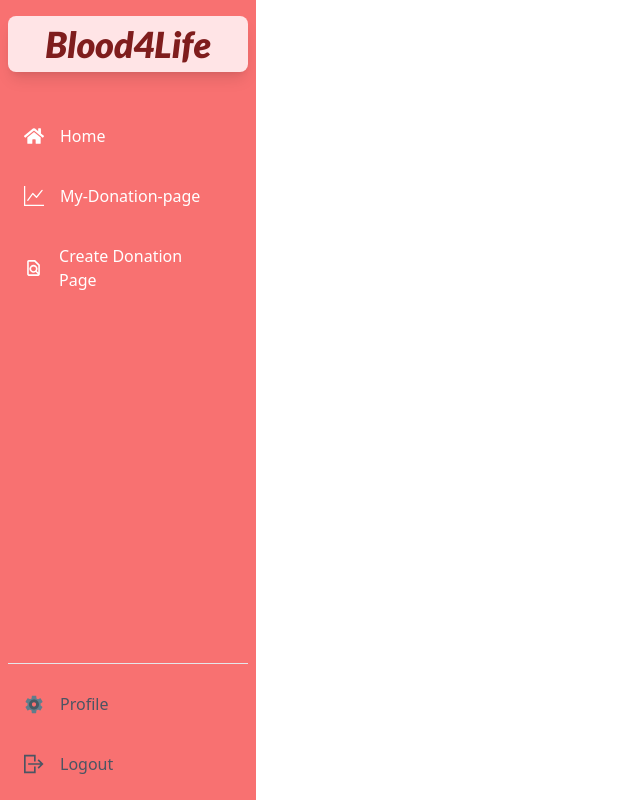
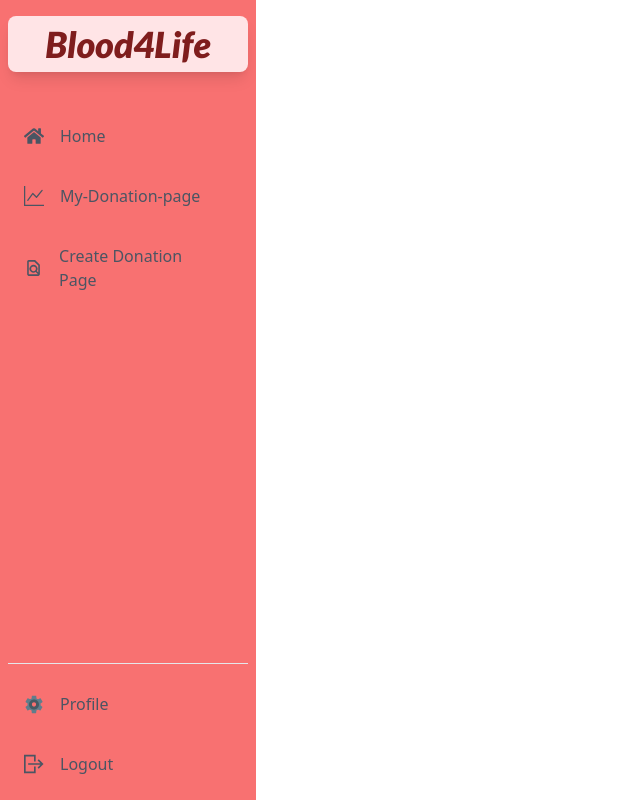
Before and after one commit to Isratjahan6898/blood-for-life-client, a React (Vite) app: page /deshboard in a window 1280 px wide. Shown: the whole page, without its empty margins (0-640 px from the left). Built offline with nearby package versions, Linux system fonts and the light colour scheme; no server answers.

Commit message:
finish update profile

```diff
--- /dev/null
+++ b/src/Pages/Deshboard/Profile/Profile.jsx
@@ -0,0 +1,18 @@
+import { useQuery } from "@tanstack/react-query";
+import useAuth from "../../../hooks/useAuth";
+import useAxiosCommon from "../../../hooks/useAxiosCommon";
+
+
+const Profile = () => {
+    const {user}= useAuth();
+
+
+    return (
+        <div>
+
+         profile
+        </div>
+    );
+};
+
+export default Profile;
--- /dev/null
+++ b/src/Pages/Deshboard/Sidebar/MenuItem.jsx
@@ -0,0 +1,23 @@
+
+import { NavLink } from 'react-router-dom'
+
+const MenuItem = ({ label, address, icon: Icon }) => {
+  return (
+    <NavLink
+      to={address}
+      end
+      className={({ isActive }) =>
+        `flex items-center px-4 py-2 my-5  transition-colors duration-300 transform  hover:bg-gray-300   hover:text-gray-700 ${
+          isActive ? 'bg-gray-300  text-gray-700' : 'text-gray-600'
+        }`
+      }
+    >
+      <Icon className='w-5 h-5' />
+
+      <span className='mx-4 font-medium'>{label}</span>
+    </NavLink>
+  )
+}
+
+
+export default MenuItem
--- a/src/Pages/Deshboard/Sidebar/Sidebar.jsx
+++ b/src/Pages/Deshboard/Sidebar/Sidebar.jsx
@@ -10,10 +10,16 @@ import { Link } from 'react-router-dom'
 import useAuth from '../../../hooks/useAuth'
 import { FaHome } from 'react-icons/fa'
 import { MdOutlineFindInPage } from 'react-icons/md'
+import useRole from '../../../hooks/useRole'
+import MenuItem from './MenuItem'
+
+
 
 const Sidebar = () => {
     const { logOut } = useAuth()
     const [isActive, setActive] = useState(false);
+    const [role]= useRole();
+    console.log(role);
 
 
     const handleToggle = () => {
@@ -60,65 +66,24 @@ const Sidebar = () => {
 
             {/*  Menu Items */}
             <nav>
-              {/* Statistics */}
+              {/* Home */}
 
 
 
-              <NavLink
-                to='/deshboard/donerHome'
-                end
-                className={({ isActive }) =>
-                  `flex items-center px-4 py-2 my-5  transition-colors duration-300 transform  hover:bg-gray-300   hover:text-gray-700 ${
-                    isActive ? 'bg-gray-300  text-gray-700' : 'text-gray-600'
-                  }`
-                }
-              >
-                <FaHome
-                 className='w-5 h-5 text-white' />
 
-                <span className='mx-4 font-medium text-white'>Home</span>
-              </NavLink>
 
-              <NavLink
-                to='/deshboard/my-donation-page'
-                end
-                className={({ isActive }) =>
-                  `flex items-center px-4 py-2 my-5  transition-colors duration-300 transform  hover:bg-gray-300   hover:text-gray-700 ${
-                    isActive ? 'bg-gray-300  text-gray-700' : 'text-gray-600'
-                  }`
-                }
-              >
-                <BsGraphUp className='w-5 h-5 text-white' />
+                <MenuItem label='Home' address='/deshboard/donerHome' icon={FaHome}/>
 
-                <span className='mx-4 font-medium text-white'>My-Donation-page</span>
-              </NavLink>
+               {/* my donation page */}
 
-              {/* Add Room */}
-              <NavLink
-                to='/deshboard/createDonation'
-                className={({ isActive }) =>
-                  `flex items-center px-4 py-2 my-5  transition-colors duration-300 transform  hover:bg-gray-300   hover:text-gray-700 ${
-                    isActive ? 'bg-gray-300  text-gray-700' : 'text-gray-600'
-                  }`
-                }
-              >
-                <MdOutlineFindInPage className='w-5 h-5 text-white' />
+                 <MenuItem label='My-Donation-page' address='/deshboard/my-donation-page' icon={BsGraphUp}/>
 
-                <span className='mx-4 font-medium text-white'>Create Donation Page</span>
-              </NavLink>
-              {/* My Listing */}
-              {/* <NavLink
-                to='my-listings'
-                className={({ isActive }) =>
-                  `flex items-center px-4 py-2 my-5  transition-colors duration-300 transform  hover:bg-gray-300   hover:text-gray-700 ${
-                    isActive ? 'bg-gray-300  text-gray-700' : 'text-gray-600'
-                  }`
-                }
-              >
-                <MdHomeWork className='w-5 h-5' />
+              {/* crate */}
 
-                <span className='mx-4 font-medium'>My Listings</span>
-              </NavLink> */}
+
+          <MenuItem label='Create Donation Page' address='/deshboard/createDonation' icon=
+           {MdOutlineFindInPage}/>
+
             </nav>
           </div>
         </div>
@@ -128,7 +93,7 @@ const Sidebar = () => {
 
           {/* Profile Menu */}
           <NavLink
-            to='/dashboard/profile'
+            to='/deshboard/profile'
             className={({ isActive }) =>
               `flex items-center px-4 py-2 my-5  transition-colors duration-300 transform  hover:bg-gray-300   hover:text-gray-700 ${
                 isActive ? 'bg-gray-300  text-gray-700' : 'text-gray-600'
--- a/src/Pages/ViewDetails/ViewDetails.jsx
+++ b/src/Pages/ViewDetails/ViewDetails.jsx
@@ -29,7 +29,9 @@ const ViewDetails = () => {
   const handleDonate = async () => {
     try {
 
-      const response = await axiosCommon.put(`/donation-requests/${_id}/status`, { status: 'inprogress' });
+
+      const {response} = await axiosCommon.put(`/donation-requests/${_id}/status`, { status: 'inprogress' });
+      console.log(response);
       setRequest(prevRequest => ({ ...prevRequest, status: 'inprogress' }));
       reset();
       document.getElementById('my_modal_3').close();
--- /dev/null
+++ b/src/hooks/useRole.js
@@ -0,0 +1,24 @@
+import useAuth from "./useAuth";
+import useAxiosCommon from "./useAxiosCommon";
+import { useQuery } from "@tanstack/react-query";
+
+
+const useRole = () => {
+    const {user, loading}= useAuth()
+    const axiosCommon =useAxiosCommon();
+
+    const { data : role, isLoading}= useQuery({
+        queryKey:['role'],
+        enabled:!loading && !!user?.email,
+        queryFn: async ()=>{
+            const {data}= await axiosCommon(`/user/${user?.email}`);
+            return data.role
+        }
+
+    })
+
+
+    return [role, isLoading];
+};
+
+export default useRole;
```
Also changed, not shown: src/Routes/Routes.jsx (+8 -5 lines), src/Pages/Deshboard/Sidebar/HostMenu/HostMenu.jsx (added).
